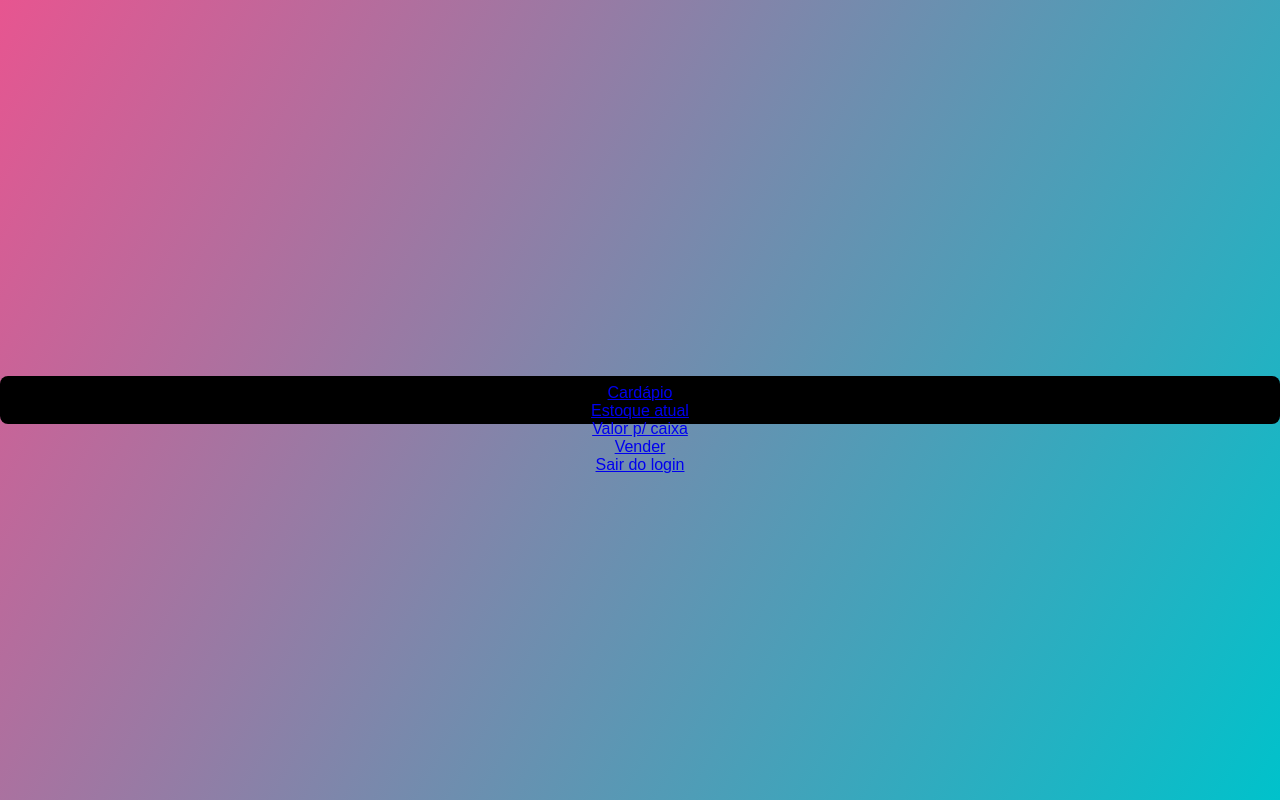
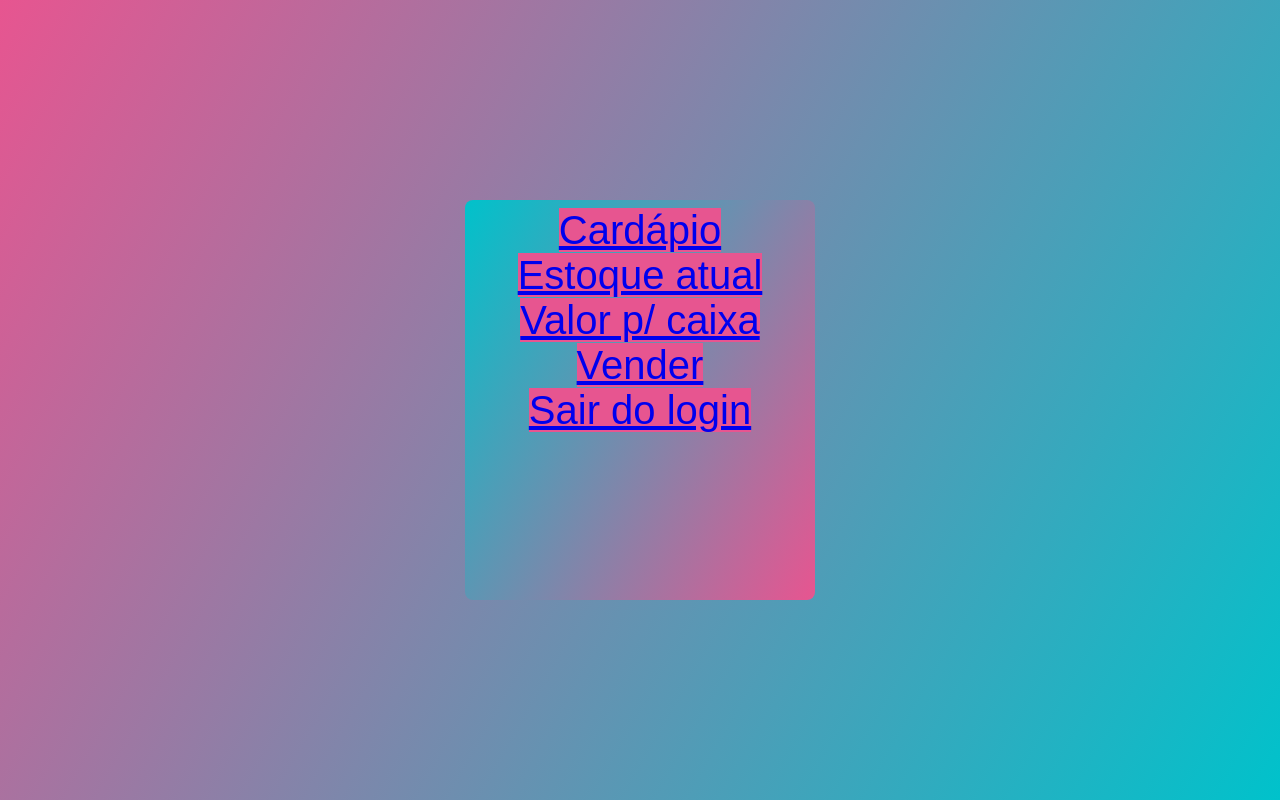
Before and after one commit to fabioIA/Projeto-SENAI-2.0, a plain HTML site: page menu.html in a window 1280 px wide. Drawn offline with Linux system fonts and the light colour scheme.

Commit message:
alteracao em menu.html

```diff
--- a/menu.html
+++ b/menu.html
@@ -17,6 +17,21 @@
 
 <style>
     .menu{
-        background-color: black;
+        font-size: 40px;
+        font-family: Arial, Helvetica, sans-serif;
+        background: linear-gradient(120deg, #00c2cb, #E75590);
+        width: 350px;
+        height: 400px;
+        align-items: center;
+        justify-content: center;
+        border-color: #E75590;
+    }
+
+    a{
+        background-color: #E75590;
+    }
+
+    a:hover{
+        background-color: rgb(248, 220, 220);
     }
 </style>
```
